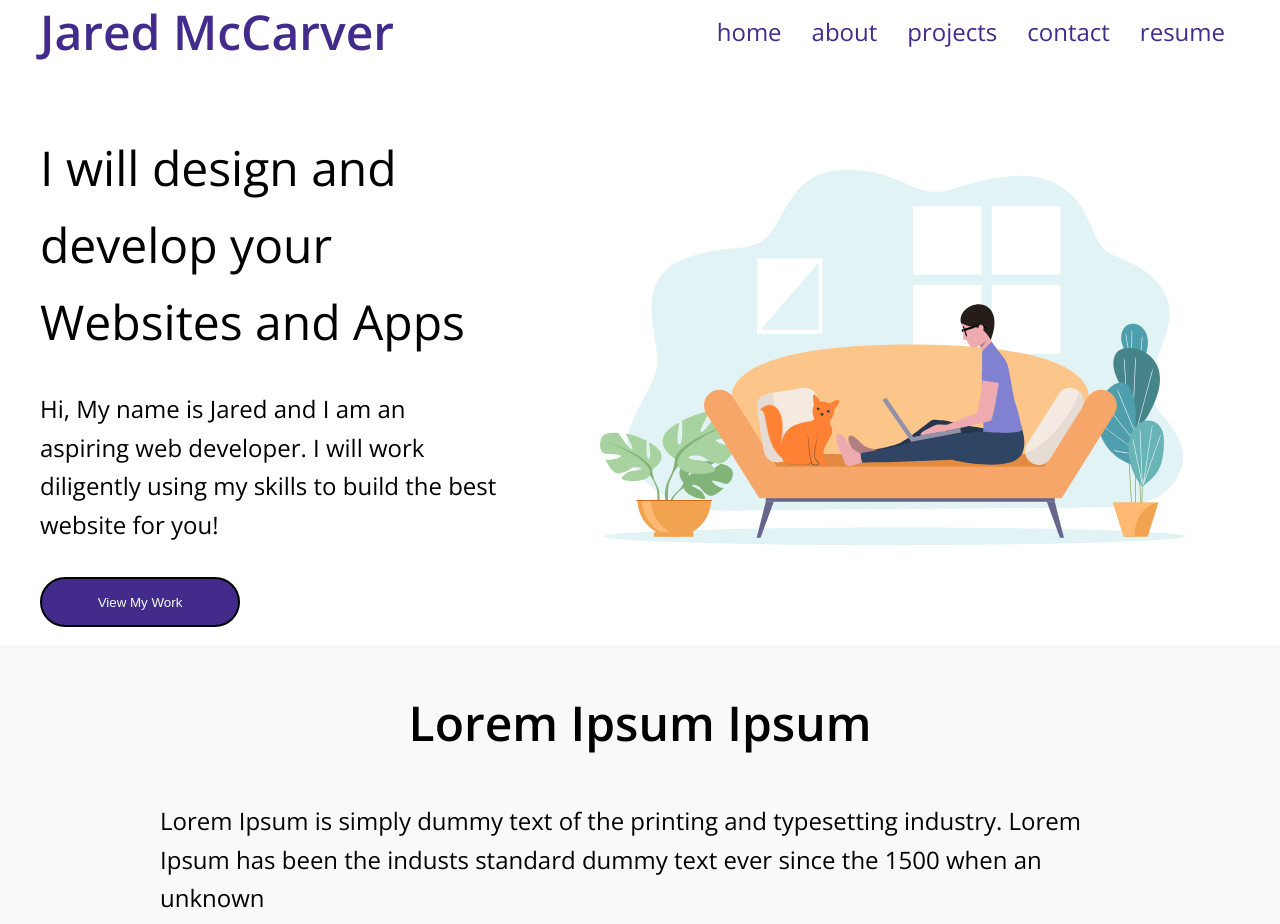
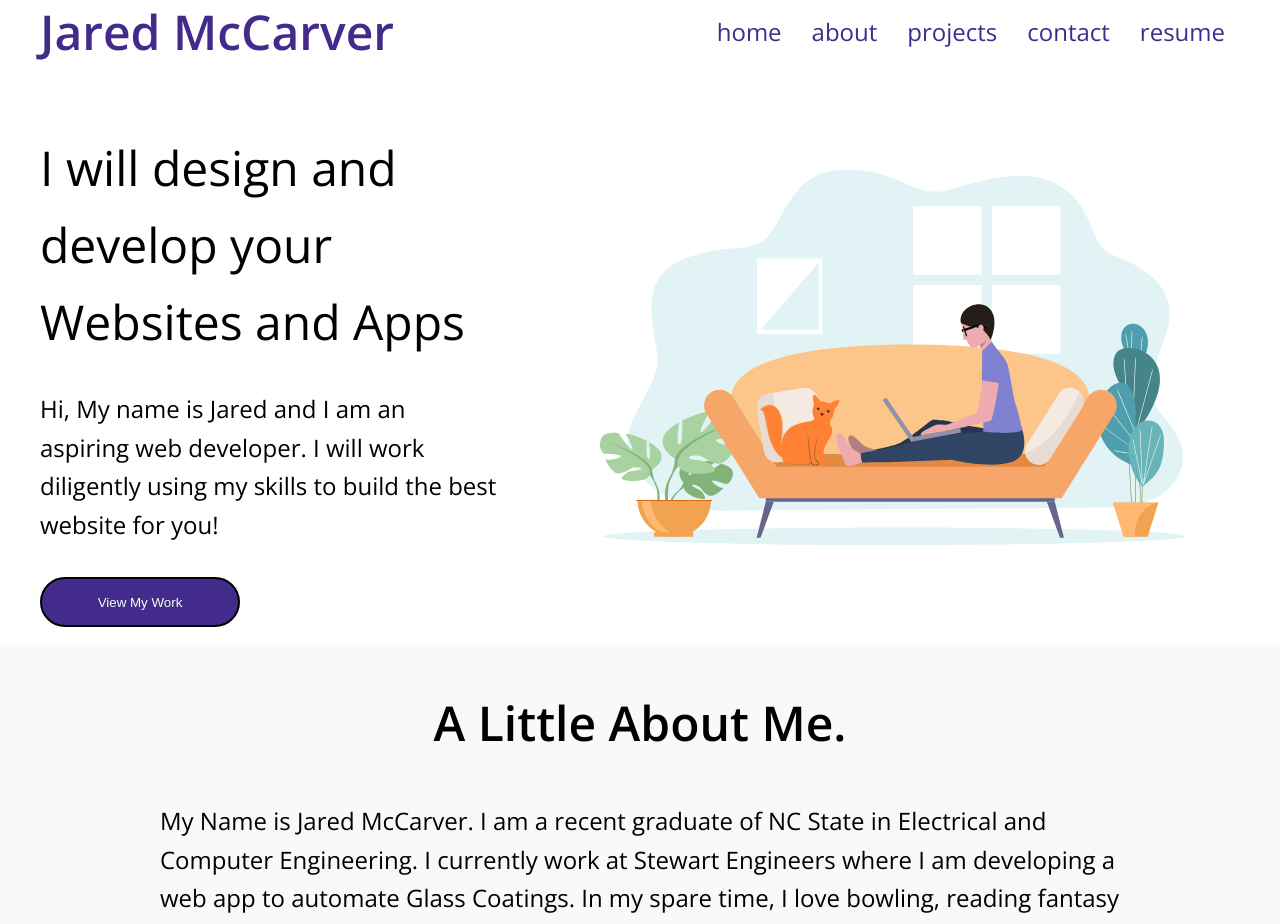
Before and after one commit to jsmccarver/Jared-Porfolio, a Next.js app: page / in a window 1280 px wide. Shown: the top 924 px of the page. Built offline with nearby package versions, Linux system fonts and the light colour scheme.

Commit message:
New Text

```diff
--- a/pages/index.js
+++ b/pages/index.js
@@ -51,11 +51,13 @@ export default function Home() {
             </div>
           </div>
           <div className={Styles.BriefIntro}>
-            <h1>Lorem Ipsum Ipsum</h1>
+            <h1>A Little About Me.</h1>
             <h3>
-              Lorem Ipsum is simply dummy text of the printing and typesetting
-              industry. Lorem Ipsum has been the industs standard dummy text
-              ever since the 1500 when an unknown
+              My Name is Jared McCarver. I am a recent graduate of NC State in
+              Electrical and Computer Engineering. I currently work at Stewart
+              Engineers where I am developing a web app to automate Glass
+              Coatings. In my spare time, I love bowling, reading fantasy and
+              history books, and spending time with my 3 cats.
             </h3>
           </div>
           <div className={Styles.FeaturedProjects}>
```
